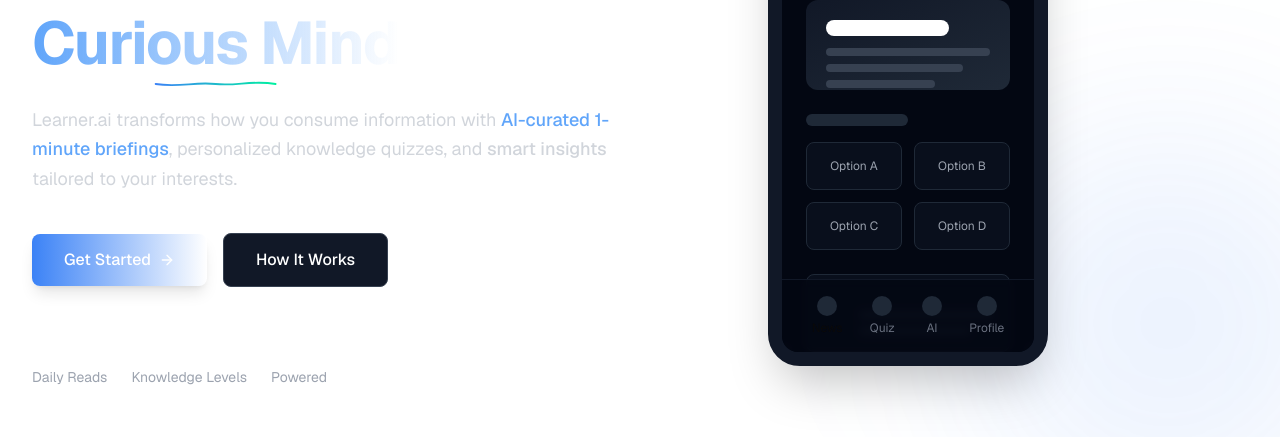
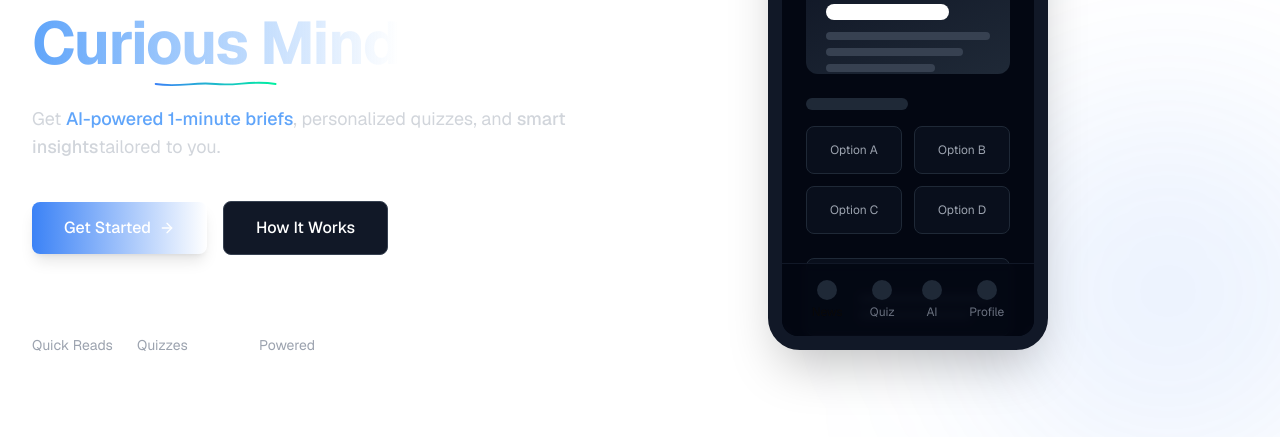
Before and after one commit to Krips24/learner.ai, a Next.js app: page / in a window 1280 px wide. Shown: the part 263-700 px from the top of the page. Built offline with nearby package versions, Linux system fonts and the light colour scheme; no server answers.

Commit message:
improved ui

```diff
--- a/components/cta-section.tsx
+++ b/components/cta-section.tsx
@@ -17,7 +17,7 @@
             Join thousands of curious minds who are staying informed in just
             minutes a day.
           </p>
-          <div className="mt-10 flex items-center justify-center gap-6">
+          <div className="mt-10 flex flex-col items-center justify-center gap-6 sm:flex-row">
             <Link
               href="/signup"
               className="group relative flex items-center gap-2 overflow-hidden rounded-lg bg-gradient-to-r from-blue-500 to-radium-500 px-8 py-4 font-medium text-white shadow-lg transition-all duration-300 hover:shadow-xl hover:shadow-blue-500/30"
@@ -28,7 +28,7 @@
             </Link>
             <Link
               href="#features"
-              className="rounded-lg border border-gray-700 bg-gray-900 px-8 py-4 font-medium text-white transition-all hover:border-gray-600 hover:bg-gray-800"
+              className="rounded-lg border border-gray-700 bg-gray-900 px-14 py-4  font-medium text-white transition-all hover:border-gray-600 hover:bg-gray-800"
             >
               Learn More
             </Link>
--- a/components/hero.tsx
+++ b/components/hero.tsx
@@ -61,15 +61,15 @@
             </span>
           </h1>
 
-          {/* Subheading */}
-          <p className="mt-6 text-lg leading-relaxed text-gray-300 md:max-w-[90%]">
-            Learner.ai transforms how you consume information with{" "}
-            <span className="font-medium text-blue-400">
-              AI-curated 1-minute briefings
+          {/* Subheadline */}
+          <p className="mt-6 text-lg text-gray-300 md:max-w-[90%]">
+            Get{" "}
+            <span className="text-blue-400 font-medium">
+              AI-powered 1-minute briefs
             </span>
-            , personalized knowledge quizzes, and{" "}
-            <span className="font-medium text-radium-400">smart insights</span>{" "}
-            tailored to your interests.
+            , personalized quizzes, and{" "}
+            <span className="text-radium-400 font-medium">smart insights</span>
+            tailored to you.
           </p>
 
           {/* CTA buttons */}
@@ -93,8 +93,8 @@
           {/* Stats */}
           <div className="mt-12 flex flex-wrap justify-center gap-6 lg:justify-start">
             {[
-              { value: "1-min", label: "Daily Reads" },
-              { value: "5", label: "Knowledge Levels" },
+              { value: "1-min", label: "Quick Reads" },
+              { value: "5 Levels", label: "Quizzes" },
               { value: "AI", label: "Powered" },
             ].map((stat) => (
               <div
```
